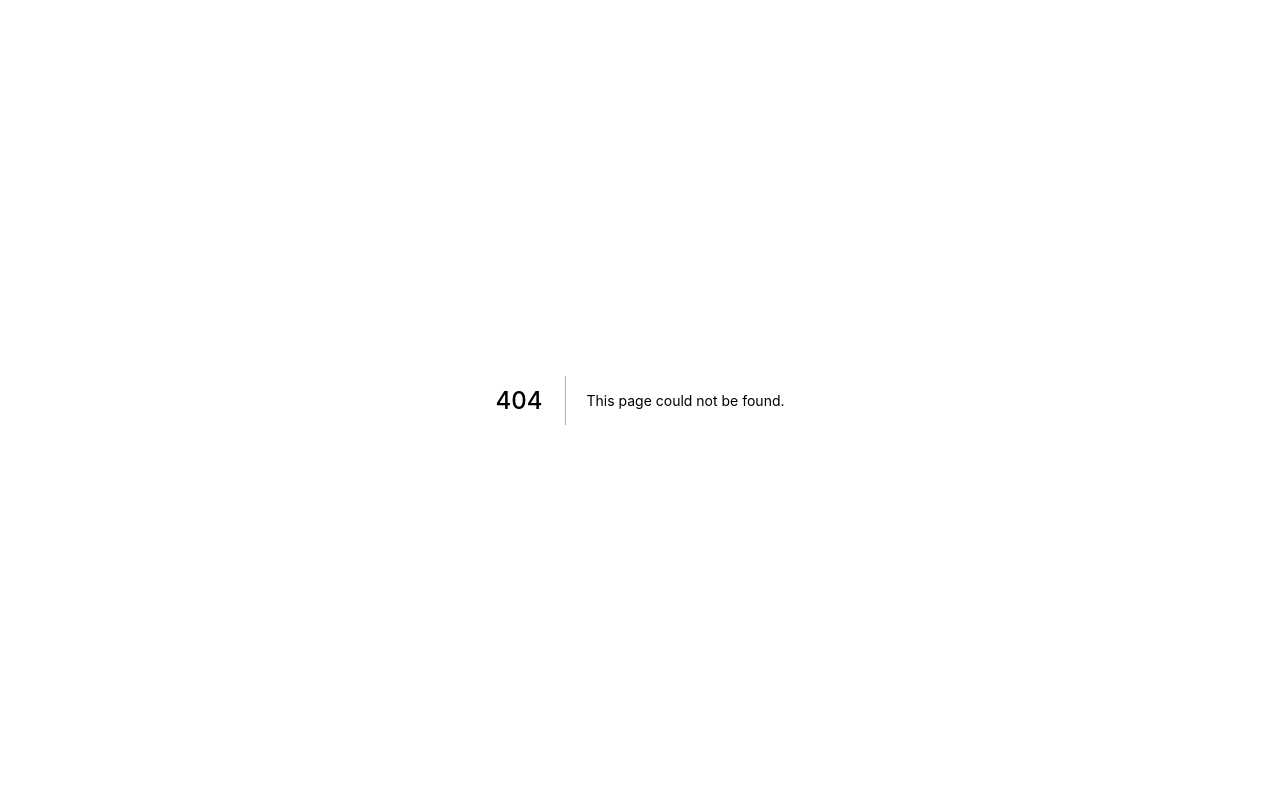
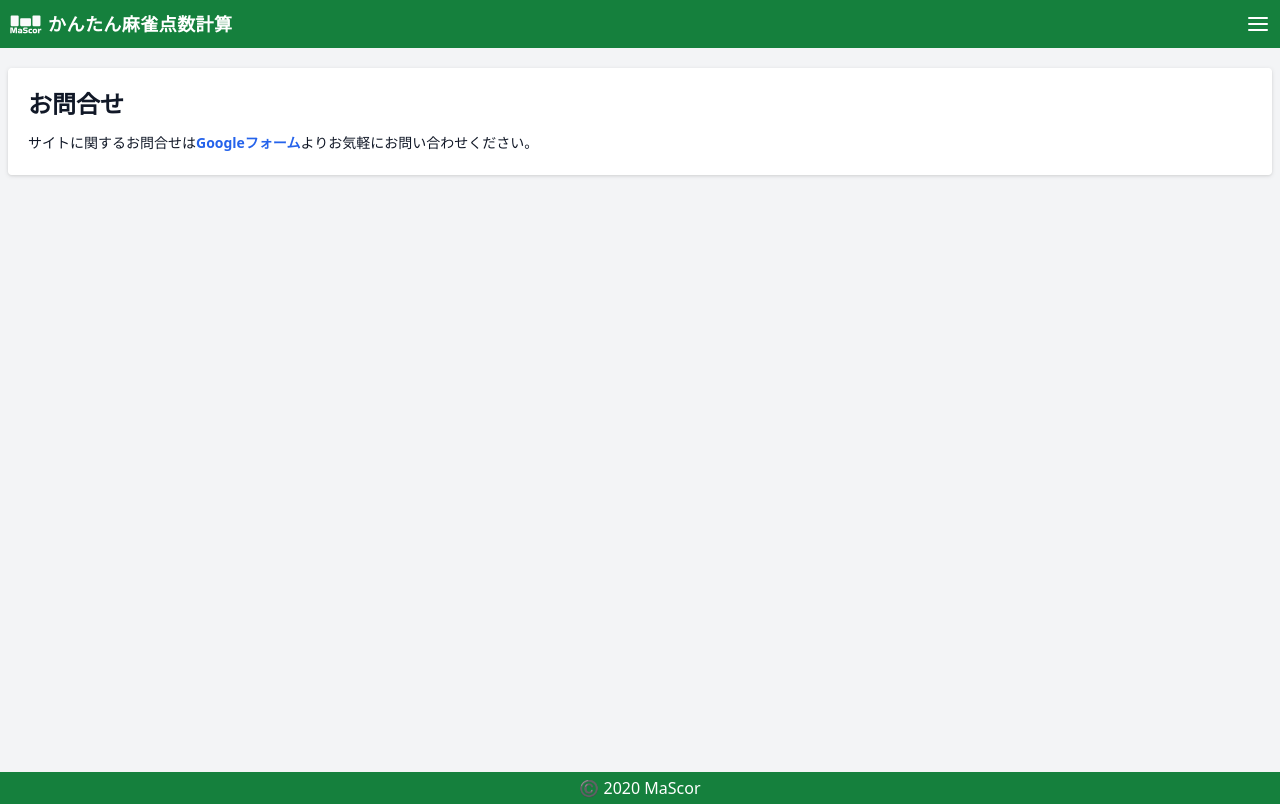
Before and after one commit to limoza/calc_mahjong_score-, a Next.js app: page /inquiry in a window 1280 px wide. Before the commit this address had no page. Built offline with nearby package versions, Linux system fonts and the light colour scheme.

Commit message:
フッター改修, headerメニュー作成

```diff
--- a/src/components/Footer.jsx
+++ b/src/components/Footer.jsx
@@ -1,11 +1,8 @@
 import React from 'react'
+import Link from 'next/link'
 
 export const Footer = React.memo(() => (
-  <footer className='bg-green-700 p-2 text-white'>
-    <ul className='flex items-center justify-around'>
-      <li>aa</li>
-      <li>aa</li>
-      <li>aa</li>
-    </ul>
+  <footer className='bg-gray-100 pt-5'>
+    <p className='bg-green-700 py-1 text-center text-white'>©️ 2020 MaScor</p>
   </footer>
 ))
--- a/src/components/Header.jsx
+++ b/src/components/Header.jsx
@@ -1,5 +1,6 @@
 import React, { useState } from 'react'
 import { SiteTitle } from '@/components/SiteTitle'
+import Link from 'next/link'
 
 export const Header = React.memo(({}) => {
   const [IsMenuOpen, setIsMenuOpen] = useState(false)
@@ -41,13 +42,29 @@ export const Header = React.memo(({}) => {
       <div
         className={`${
           IsMenuOpen ? 'block' : 'hidden'
-        } absolute top-12 right-0 z-10 min-w-[13rem] bg-neutral-50 drop-shadow`}
+        } absolute top-12 right-0 z-10 w-full bg-neutral-50 drop-shadow`}
       >
-        <ul className=''>
-          <li className='border-b border-dashed border-neutral-300 p-2 text-right'>
-            役解説
+        <ul className='border-b border-green-700'>
+          <li className='border-b border-dashed border-neutral-300'>
+            <Link href='/'>
+              <a className='block py-3 px-4'>かんたん麻雀点数計算</a>
+            </Link>
           </li>
-          <li>お問合せ</li>
+          <li className='border-b border-dashed border-neutral-300'>
+            <Link href='/yaku_explanation'>
+              <a className='block py-3 px-4'>画像で解説！麻雀の役一覧</a>
+            </Link>
+          </li>
+          <li className='border-b border-dashed border-neutral-300'>
+            <Link href='/privacy_policy'>
+              <a className='block py-3 px-4'>プライバシーポリシー</a>
+            </Link>
+          </li>
+          <li>
+            <Link href='/inquiry'>
+              <a className='block py-3 px-4'>お問合せ</a>
+            </Link>
+          </li>
         </ul>
       </div>
     </div>
--- /dev/null
+++ b/src/pages/inquiry.js
@@ -0,0 +1,31 @@
+import React from 'react'
+import { Header } from '@/components/Header'
+import { Card } from '@/components/Card'
+import { Footer } from '@/components/Footer'
+
+const Inquiry = React.memo(() => {
+  return (
+    <>
+      <main className={`h-[94vh] bg-gray-100 text-gray-900`}>
+        <Header />
+        <Card>
+          <h1 className='text-2xl font-bold'>お問合せ</h1>
+          <p className='mt-3 text-sm leading-relaxed'>
+            サイトに関するお問合せは
+            <a
+              className='font-bold text-blue-600'
+              href='https://docs.google.com/forms/d/e/1FAIpQLSc65vpUE_QGgESLi-yWujCjPIQVv7AJKllWD-Dz3Aw1gDfzgQ/viewform?usp=sf_link'
+              target='_blank'
+            >
+              Googleフォーム
+            </a>
+            よりお気軽にお問い合わせください。
+          </p>
+        </Card>
+      </main>
+      <Footer />
+    </>
+  )
+})
+
+export default Inquiry
--- a/src/pages/privacy_policy.js
+++ b/src/pages/privacy_policy.js
@@ -2,6 +2,7 @@ import React from 'react'
 import { Header } from '@/components/Header'
 import { Title } from '@/components/Title'
 import { Card } from '@/components/Card'
+import { Footer } from '@/components/Footer'
 
 const PrivacyPolicy = React.memo(() => {
   return (
@@ -89,6 +90,7 @@ const PrivacyPolicy = React.memo(() => {
           </p>
         </Card>
       </main>
+      <Footer />
     </>
   )
 })
```
